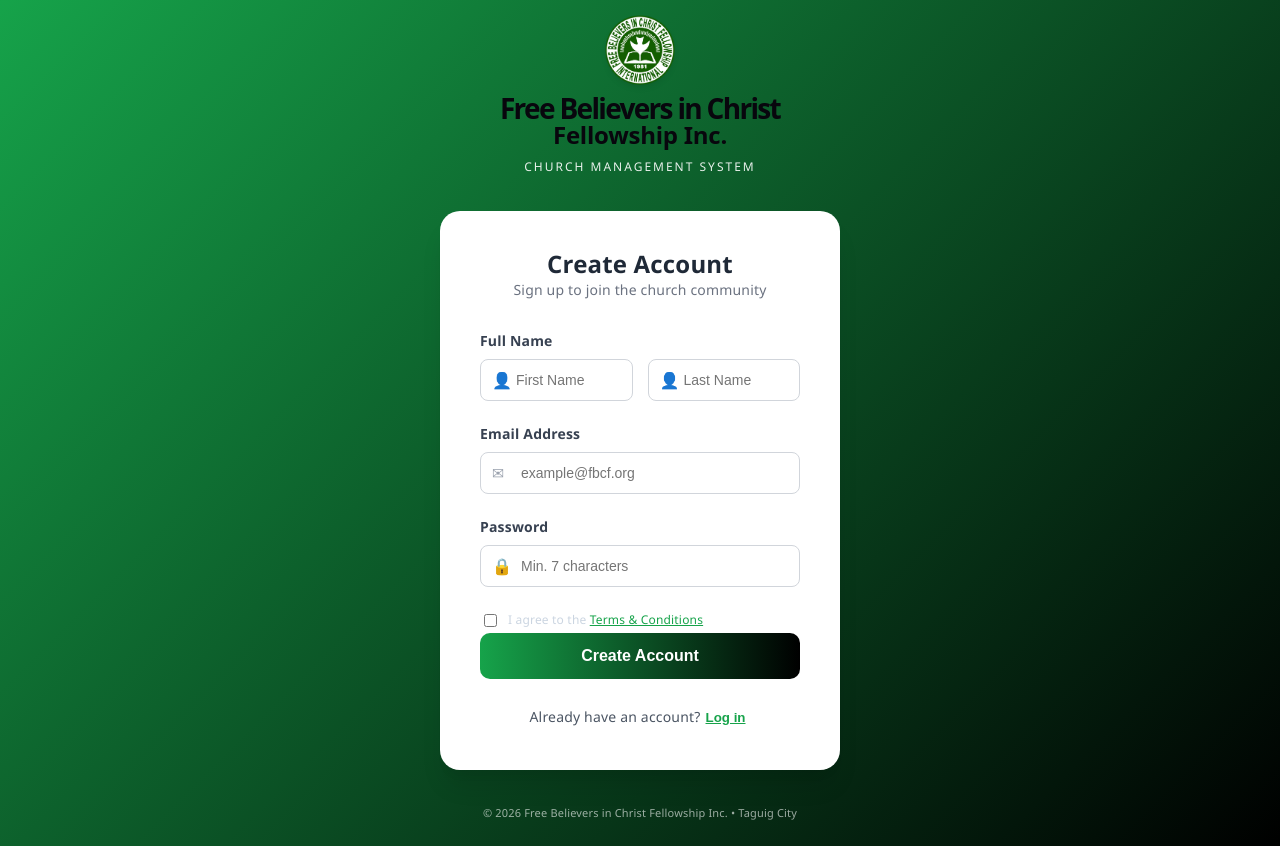
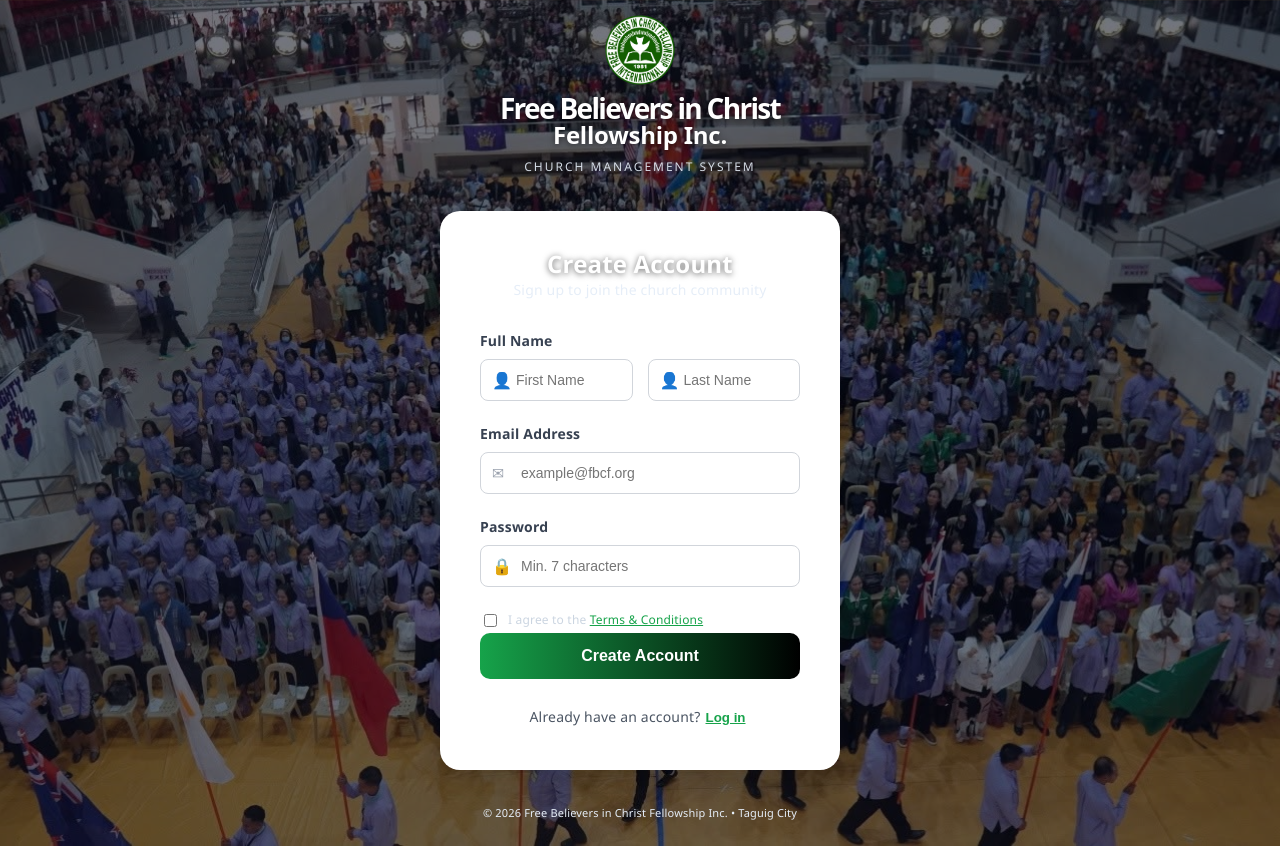
Before and after one commit to Norats-rats/ChurchManagementSysMK2, a React (Vite) app: page /signup in a window 1280 px wide. Built offline with nearby package versions, Linux system fonts and the light colour scheme; no server answers.

Commit message:
header shorten

```diff
--- a/src/App.css
+++ b/src/App.css
@@ -5,10 +5,26 @@
   align-items: center;
   justify-content: center;
   background: linear-gradient(135deg, var(--color-primary) 0%, var(--color-accent) 100%);
+  background-image: url('./assets/landingpvents/BG for Log In.jpg');
+  background-size: cover;
+  background-position: center;
+  background-attachment: fixed;
   font-family: 'Segoe UI', Tahoma, Geneva, Verdana, sans-serif;
   padding: 20px;
   box-sizing: border-box;
   width: 100%;
+  position: relative;
+}
+.main-container::before {
+  content: '';
+  position: absolute;
+  inset: 0;
+  background: rgba(2, 6, 23, 0.55);
+  z-index: 0;
+}
+.main-container > * {
+  position: relative;
+  z-index: 1;
 }
 
 .feedback-modal-overlay { position: fixed; inset: 0; z-index: 2000; display: flex; align-items: center; justify-content: center; padding: 20px; background: rgba(15, 23, 42, .55); }
@@ -181,7 +197,7 @@ background: #e2e8f0;
   flex-wrap: wrap;
   justify-content: space-between;
   align-items: center;
-  padding: 15px 20px;
+  padding: 8px 20px;
   background: #fff;
   border-bottom: 1px solid #e2e8f0;
   gap: 10px;
@@ -407,9 +423,16 @@ background: #e2e8f0;
     padding: 8px;
     border-radius: 4px;
 }
-.header-section {
+.main-container h1, .main-container h2, .main-container h3 {
+  color: #ffffff !important;
+  text-shadow: 0 1px 6px rgba(0, 0, 0, 0.6);
+}
+.main-container .subtitle, .main-container .instruction-text, .main-container .footer-text {
+  color: #e6eef8 !important;
+}
+.main-container .header-section {
   text-align: center;
-  color: white;
+  color: #ffffff;
   margin-bottom: 30px;
   width: 100%;
 }
@@ -769,11 +792,11 @@ body, .App {
 .notif-title { color: var(--color-primary); font-size: 10px; font-weight: 700; text-transform: uppercase; letter-spacing: 0.5px; }
 .notif-message { color: #0f172a; font-size: 13px; line-height: 1.4; }
 
-.top-nav .church-logo { height: 70px; width: auto; object-fit: contain; border-radius: 4px; }
-.top-nav .church-title .church-name { color: #0f172a; font-weight: 700; }
-.top-nav .church-title .church-meta { color: var(--color-muted); font-size: 13px; }
-.admin-info .user-name { color: #0f172a; }
-.admin-info .user-role { color: #60a5fa; font-size: 11px; display: block; }
+.top-nav .church-logo { height: 52px; width: auto; object-fit: contain; border-radius: 4px; }
+.top-nav .church-title .church-name { color: #0f172a; font-weight: 700; font-size: 17px; }
+.top-nav .church-title .church-meta { color: var(--color-muted); font-size: 12px; }
+.admin-info .user-name { color: #0f172a; font-size: 15px; }
+.admin-info .user-role { color: #60a5fa; font-size: 10px; display: block; }
 .theme-toggle { padding: 8px 10px; border-radius: 8px; }
 
 /* Dark-mode top area overrides */
@@ -1032,7 +1055,7 @@ body, .App {
   align-items: center;
   flex-wrap: wrap;
   gap: 12px;
-  padding: 12px 20px;
+  padding: 7px 20px;
   border-bottom: 1px solid #e5e7eb;
 }
 
```
